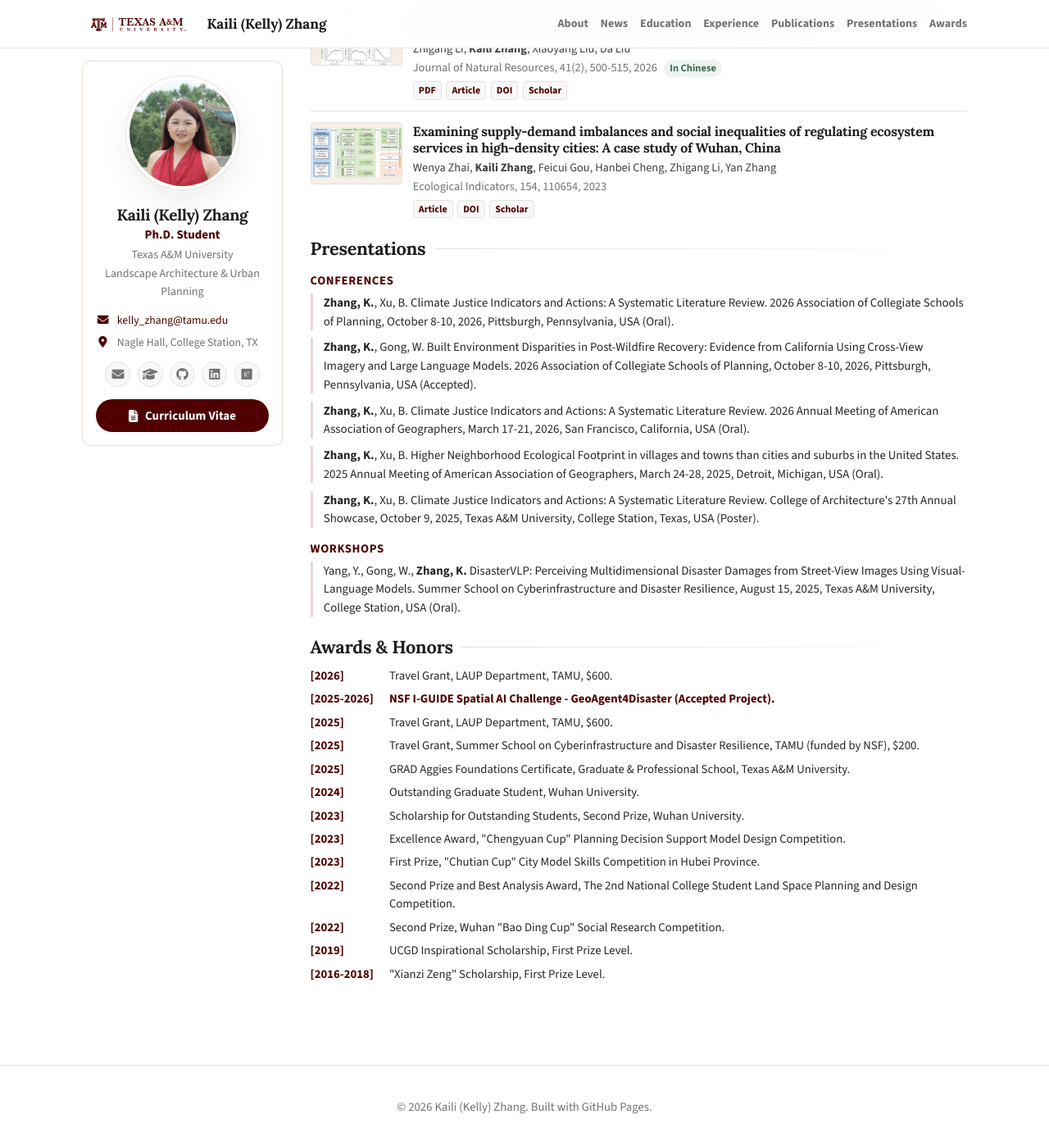
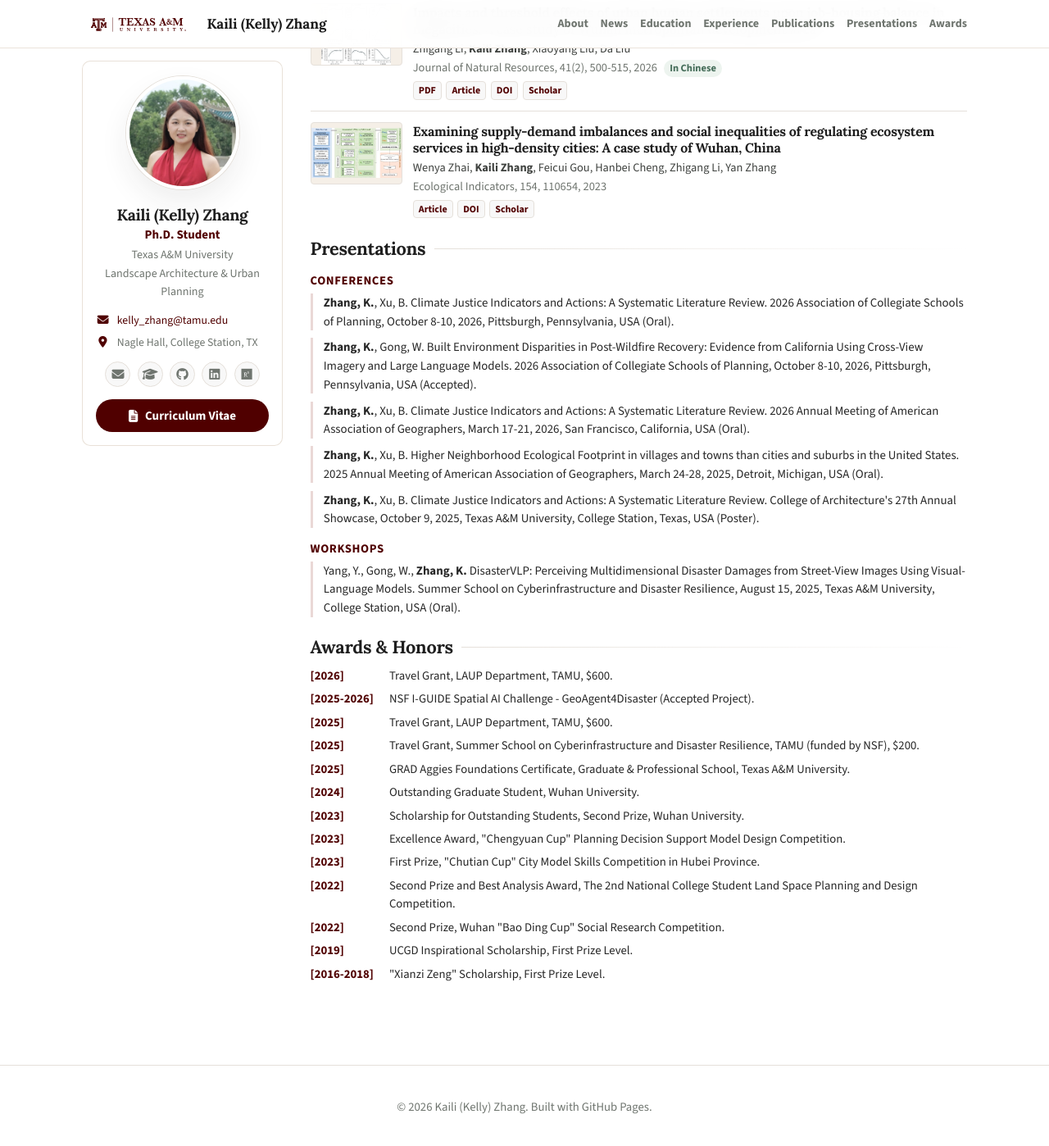
Before and after one commit to kellyzhang8/kellyzhang8.github.io, a Jekyll site: the page index.html, which Jekyll copies as it is, in a window 1280 px wide and 1400 px high, scrolled down 1629 px. Shown: the whole window at 82% size. Built offline with Jekyll 4.4.1, drawn with Linux system fonts in a browser that asks for light colours.

Commit message:
Improve visitor map visibility and favicon

```diff
--- a/assets/css/main.css
+++ b/assets/css/main.css
@@ -500,7 +500,9 @@
   white-space: nowrap;
 }
 
-.award-list .award-title {
+.award-list span.award-title {
+  color: var(--text);
+  font-weight: 400;
   min-width: 0;
   white-space: nowrap;
 }
@@ -572,11 +574,11 @@
 }
 
 .visitor-map-card .mapmyvisitors-map-container {
-  background-color: #f7f4ee !important;
+  background-color: #e8f0f2 !important;
 }
 
 .visitor-map-card .mapmyvisitors-map {
-  filter: saturate(0.38) sepia(0.08) hue-rotate(10deg) brightness(1.11);
+  filter: saturate(0.82) sepia(0.04) hue-rotate(4deg) brightness(1.02);
 }
 
 .visitor-map-card .mapmyvisitors-visitors,
--- a/index.html
+++ b/index.html
@@ -222,7 +222,7 @@
 
       <section id="visitor-map" class="visitor-map-section" aria-label="Visitor map">
         <div class="visitor-map-card" aria-label="MapMyVisitors visitor map">
-          <script type="text/javascript" id="mapmyvisitors" src="https://mapmyvisitors.com/map.js?d=oBzS6gseW80uCpsDRyW5KB73BYLDooGY9CZckZ4eH7s&amp;co=f7f4ee&amp;cl=ffffff&amp;w=530"></script>
+          <script type="text/javascript" id="mapmyvisitors" src="https://mapmyvisitors.com/map.js?d=oBzS6gseW80uCpsDRyW5KB73BYLDooGY9CZckZ4eH7s&amp;co=e8f0f2&amp;cl=d8d5ca&amp;w=530"></script>
         </div>
       </section>
 
```
Also changed, not shown: assets/img/tamu-favicon.svg.
